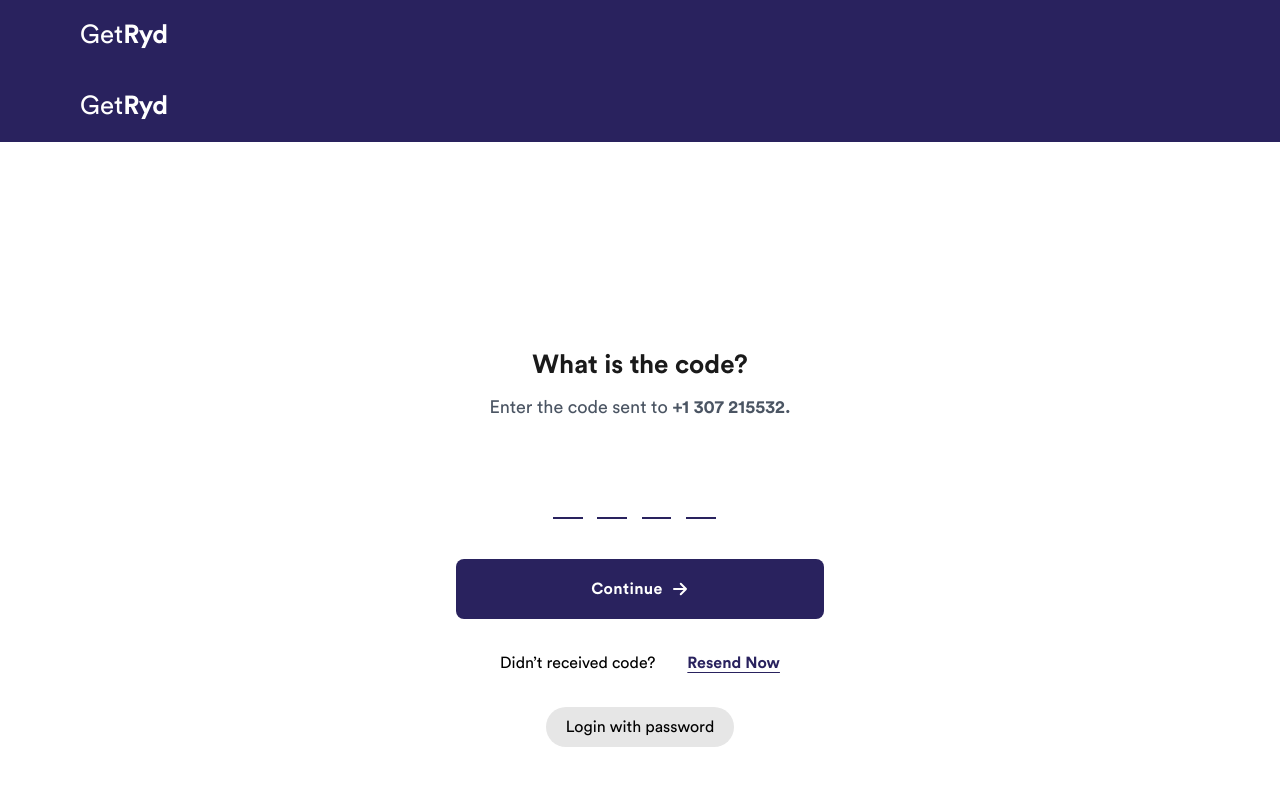
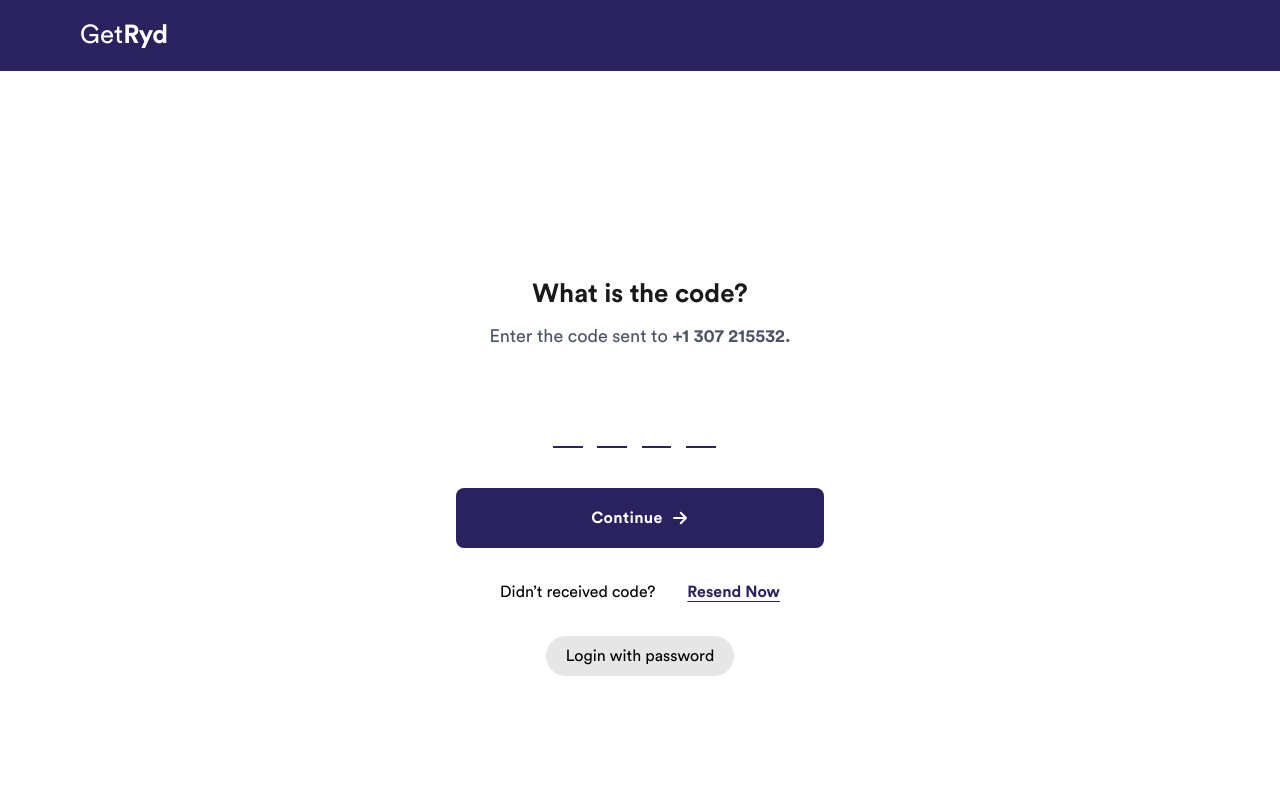
Before and after one commit to shohan-ch/ride-sharing-platform, a Next.js app: page /1/otp in a window 1280 px wide. Shown: the top 786 px of the page. Built offline with nearby package versions, Linux system fonts and the light colour scheme.

Commit message:
cleanup some unnecessary file

```diff
--- a/src/components/Auth/LoginWithPassword.jsx
+++ b/src/components/Auth/LoginWithPassword.jsx
@@ -6,11 +6,6 @@ export default () => {
   return (
 
     <>
-      {/* <nav className="bg-primary-500 lg:block hidden px-20 py-4 pl-20">
-        <div className="text-26 flex items-center flex-shrink-0 text-white">
-          Get<span className="font-semibold tracking-tight">Ryd</span>
-        </div>
-      </nav> */}
       <section className="lg:flex lg:justify-center lg:items-center 2xs:w-full 2xs:block 2xs:h-full sm:w-full sm:block h-screen">
         <div className="lg:w-[528px] lg:h-auto lg:rounded-3xl lg:dark:border bg-white lg:px-10 2xs:px-5 2xs:pb-20 2xs:dark:border-0 sm:pb-20 sm:dark:border-0 dark:bg-dark-bg">
           <div className="lg:text-left lg:mt-10 lg:pt-0 2xs:text-left 2xs:pt-[50px] sm:text-left sm:px-10 sm:pt-[120px]">
--- a/src/components/Auth/Otp.jsx
+++ b/src/components/Auth/Otp.jsx
@@ -1,25 +1,20 @@
 import { useRouter } from "next/router"
 import Button from "../Utils/Button/Button"
 
-export default ()=>{
-    const router =  useRouter();
+export default () => {
+  const router = useRouter();
 
-    const loginWithPassHandler =  ()=>{
+  const loginWithPassHandler = () => {
     router.push('/loginwithPassword')
   }
-    const continueHandler =  ()=>{
+  const continueHandler = () => {
     router.push('/riderForm')
 
   }
 
-    return(
+  return (
 
     <>
-  <nav className="bg-primary-500 lg:block hidden px-20 py-4 pl-20">
-    <div className="text-26 flex items-center flex-shrink-0 text-white">
-      Get<span className="font-semibold tracking-tight">Ryd</span>
-    </div>
-  </nav>
       <section className="lg:flex lg:justify-center lg:items-center 2xs:w-full 2xs:block 2xs:h-full sm:w-full sm:block h-screen">
         <div className="lg:w-[528px] lg:h-[472px] lg:rounded-3xl lg:border-0 lg:dark:border bg-white lg:px-10 2xs:pb-20 2xs:dark:border-0 sm:pb-20 sm:dark:border-0 dark:bg-dark-bg">
           <div className="lg:text-center lg:mt-10 lg:pt-0 2xs:text-left 2xs:px-5 2xs:pt-[100px] sm:text-left sm:px-10 sm:pt-[120px]">
--- a/src/components/Auth/RiderForm.jsx
+++ b/src/components/Auth/RiderForm.jsx
@@ -5,11 +5,7 @@ export default () => {
   return (
 
     <>
-      <nav className="bg-primary-500 lg:block hidden px-20 py-4 pl-20">
-        <div className="text-26 flex items-center flex-shrink-0 text-white">
-          Get<span className="font-semibold tracking-tight">Ryd</span>
-        </div>
-      </nav>
+
       <section className="lg:flex lg:justify-center lg:items-center 2xs:w-full 2xs:block 2xs:h-full sm:w-full sm:block h-screen">
         <div className="lg:w-[528px] lg:h-full  lg:rounded-3xl lg:dark:border bg-white lg:px-10 2xs:px-5 2xs:pb-20 2xs:dark:border-0 sm:pb-20 sm:dark:border-0 dark:bg-dark-bg">
           <div className="lg:text-left lg:pb-5 lg:mt-10 lg:pt-0 2xs:text-left 2xs:pt-[50px] sm:text-left sm:px-10 sm:pt-[120px]">
--- a/src/pages/home.js
+++ /dev/null
@@ -1,20 +0,0 @@
-import { useRouter } from "next/router"
-
-export default (props)=>{
-
-   const router  = useRouter();
-
-    console.log(router)
-
-    return(
-        <>
-
-        <h1 className="bg-red-300">Hello home</h1>
-        <p className="text-2xl">Hi name</p>
-
-        </>
-
-    )
-
-
-}
--- a/src/pages/logx.js
+++ /dev/null
@@ -1,16 +0,0 @@
-import Login from "@/components/Auth/Login"
-import LayoutOnlyHeader from "@/components/Layout/LayoutOnlyHeader"
-
-export default function Logx () {
-
-    return(
-        <>
-        <Login/>
-        </>
-    )
-}
-Logx.getLayout = (page) => {
-    return  <LayoutOnlyHeader>{page}</LayoutOnlyHeader>
-}
-
-// export default logx;
```
Also changed, not shown: src/components/Auth/Register.jsx (deleted). Lines whose indentation alone changed are shown as unchanged.
